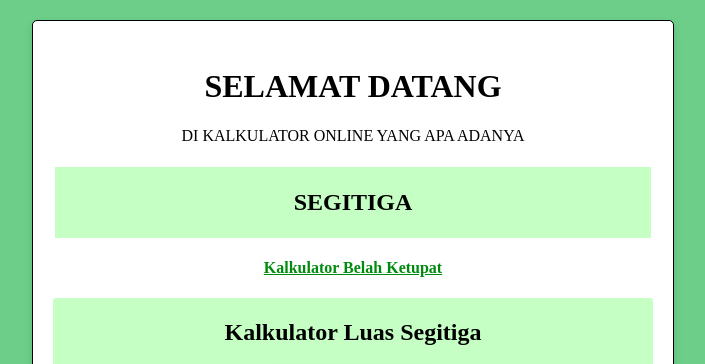
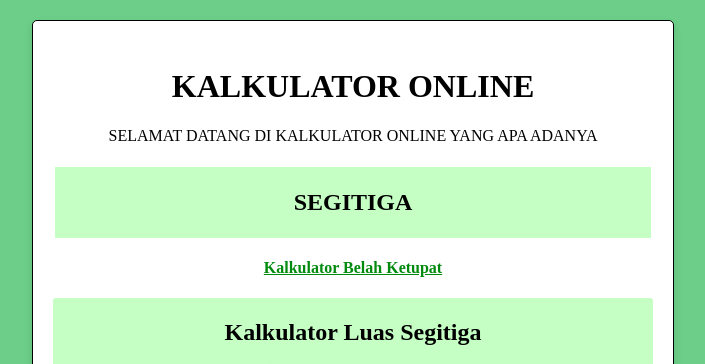
Before and after one commit to revou-fundamental-course/13-may-24-mrfadlyz, a plain HTML site: page index.html in a window 1280 px wide. Shown: the top 364 px of the page, without its empty margins (287-992 px from the left). Drawn offline with Linux system fonts and the light colour scheme.

Commit message:
Revisi Akhir

```diff
--- a/index.html
+++ b/index.html
@@ -10,9 +10,10 @@
 <body>
     <div class="card">
         <header class="welcome">
-            <h1>SELAMAT DATANG</h1>
+
+            <h1>KALKULATOR ONLINE</h1>
             <section>
-                <p>DI KALKULATOR ONLINE YANG APA ADANYA</p>
+                <p>SELAMAT DATANG DI KALKULATOR ONLINE YANG APA ADANYA</p>
             </section>
         </header>
 
```
